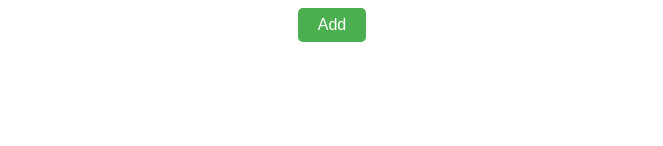
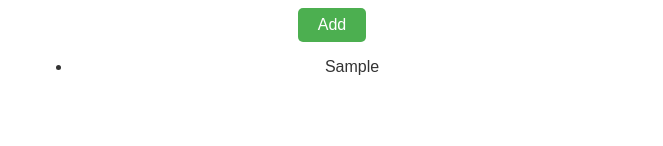
Before and after one commit to jlcarrascof/shopping-list, a Vue app: page / in a window 1280 px wide. Both pictures are taken after typing "Sample" into the empty fields and a click on the button "Add". Shown: the part 154-300 px from the top of the page, without its empty margins (308-971 px from the left). Built offline with nearby package versions, Linux system fonts and the light colour scheme.

Commit message:
Display added items in a list within App.vue

```diff
--- a/src/App.vue
+++ b/src/App.vue
@@ -25,6 +25,12 @@
     />
 
     <button @click="addItem">Add</button>
+
+    <ul>
+      <li v-for="(item, index) in items" :key="index">
+        {{ item }}
+      </li>
+    </ul>
 
   </div>
 </template>
```
